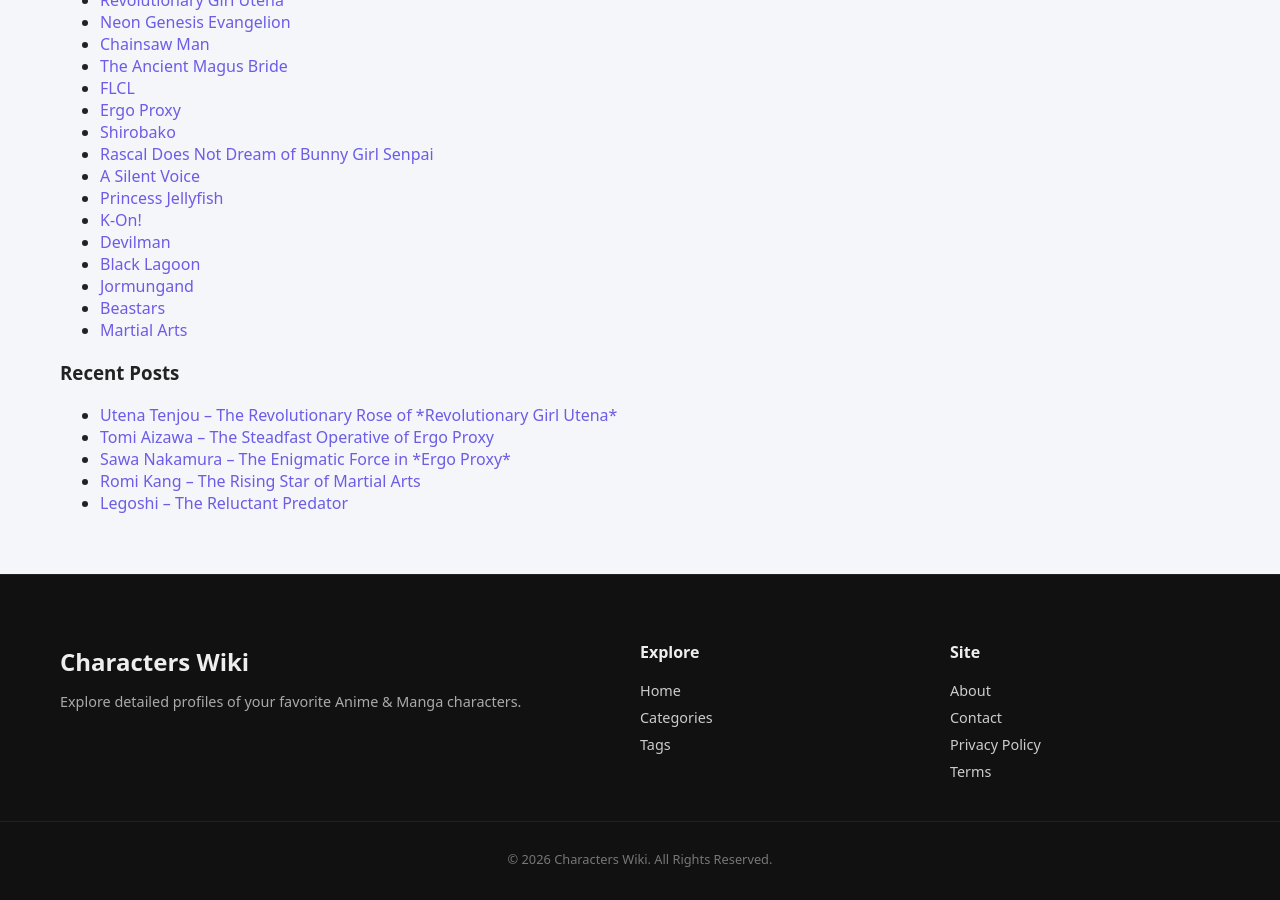
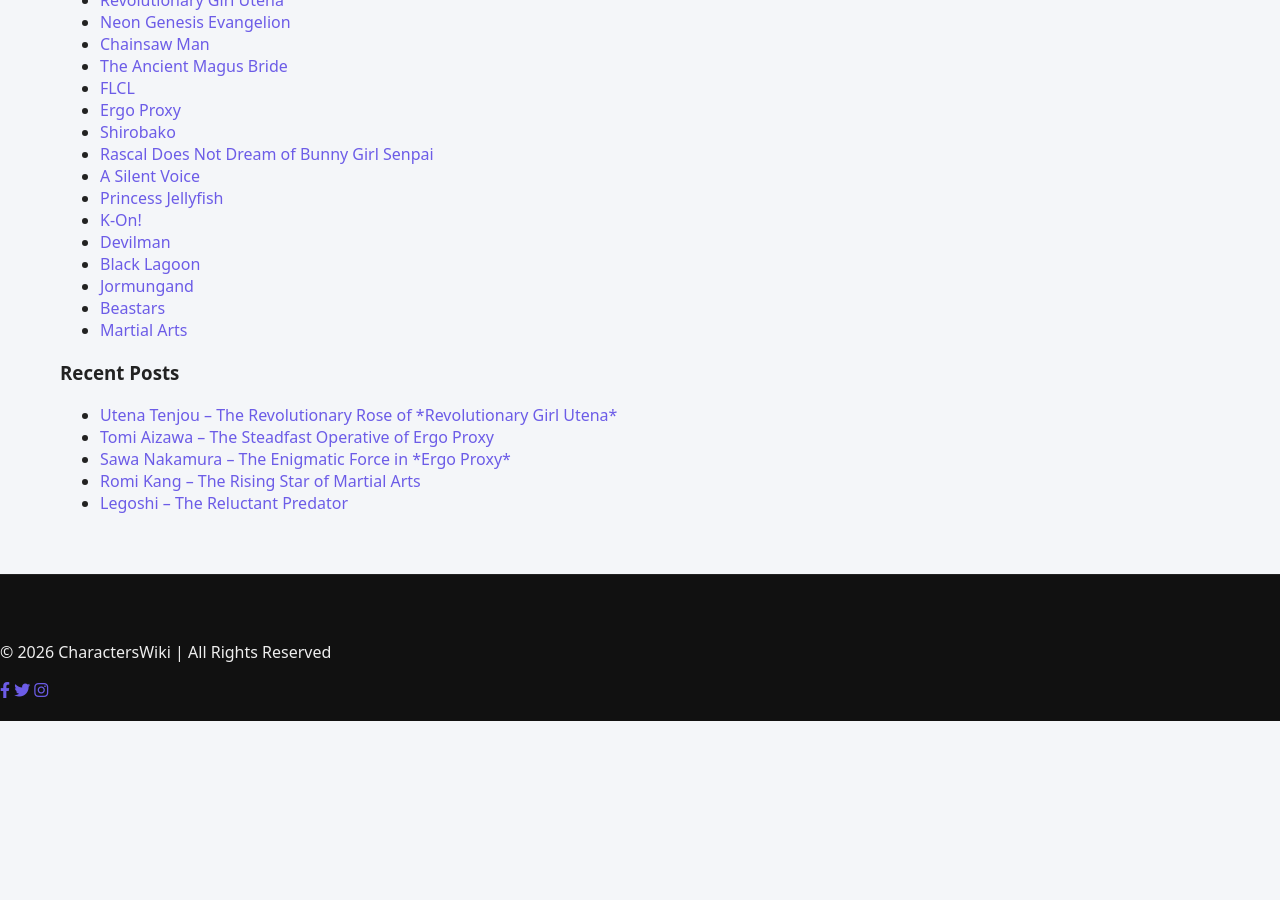
Before and after one commit to characterswiki/characters, a Jekyll site: the page built from index.md, in a window 1280 px wide and 900 px high, scrolled down 4346 px. Built offline with Jekyll 4.4.1, drawn with Linux system fonts in a browser that asks for light colours; after the commit the page ends 5067 px from its top, so only the background shows below that.

Commit message:
Update footer.html

```diff
--- a/_includes/footer.html
+++ b/_includes/footer.html
@@ -1,55 +1,10 @@
 <footer class="footer">
-
-<div class="container footer-grid">
-
-<!-- Brand -->
-<div class="footer-brand">
-
-<h2>{{ site.title }}</h2>
-
-<p>
-Explore detailed profiles of your favorite Anime & Manga characters.
-</p>
-
-</div>
-
-<!-- Explore -->
-<div class="footer-links">
-
-<h3>Explore</h3>
-
-<a href="{{ '/' | relative_url }}">Home</a>
-
-<a href="{{ '/categories/' | relative_url }}">Categories</a>
-
-<a href="{{ '/tags/' | relative_url }}">Tags</a>
-
-</div>
-
-<!-- Site -->
-<div class="footer-links">
-
-<h3>Site</h3>
-
-<a href="{{ '/about/' | relative_url }}">About</a>
-
-<a href="{{ '/contact/' | relative_url }}">Contact</a>
-
-<a href="{{ '/privacy-policy/' | relative_url }}">Privacy Policy</a>
-
-<a href="{{ '/terms/' | relative_url }}">Terms</a>
-
-</div>
-
-</div>
-
-<div class="footer-bottom">
-
-<p>
-© {{ site.time | date: "%Y" }} {{ site.title }}.
-All Rights Reserved.
-</p>
-
-</div>
-
+  <div class="footer-content">
+    <p>© 2026 CharactersWiki | All Rights Reserved</p>
+    <div class="social">
+      <a href="#"><i class="fab fa-facebook-f"></i></a>
+      <a href="#"><i class="fab fa-twitter"></i></a>
+      <a href="#"><i class="fab fa-instagram"></i></a>
+    </div>
+  </div>
 </footer>
```
